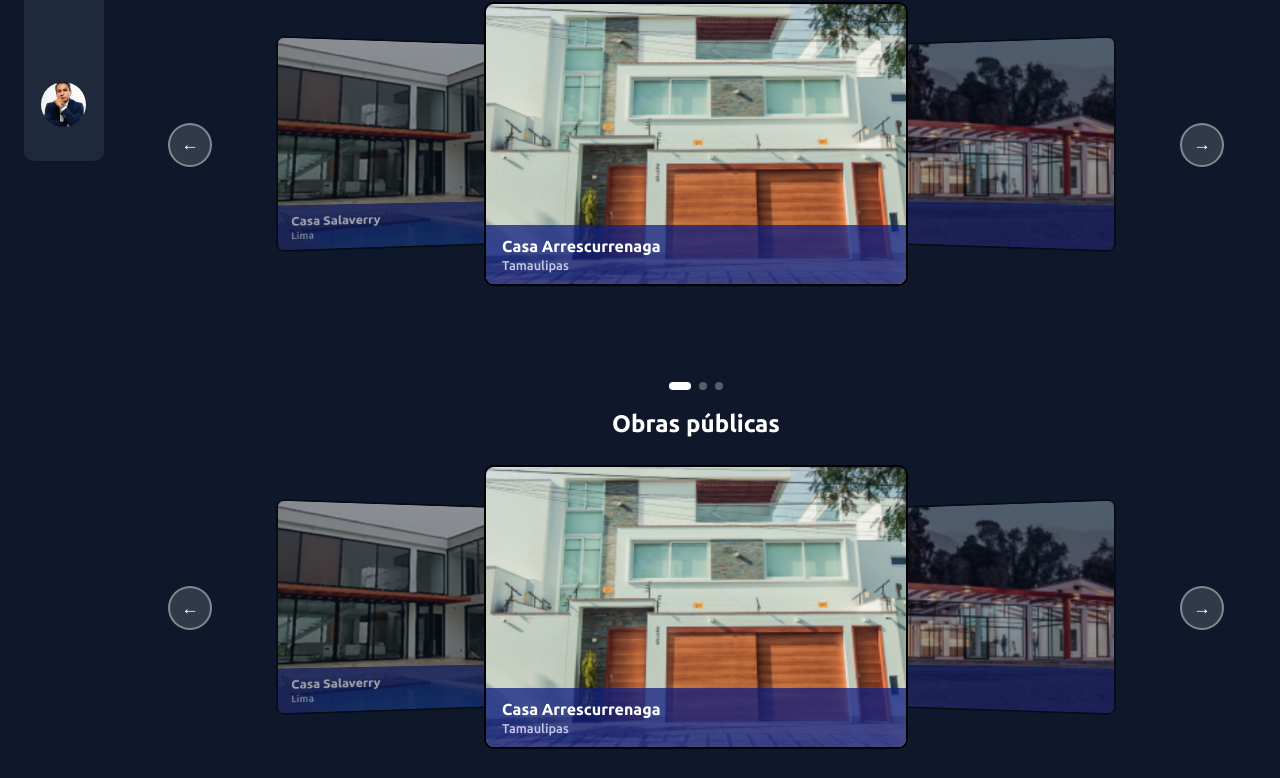
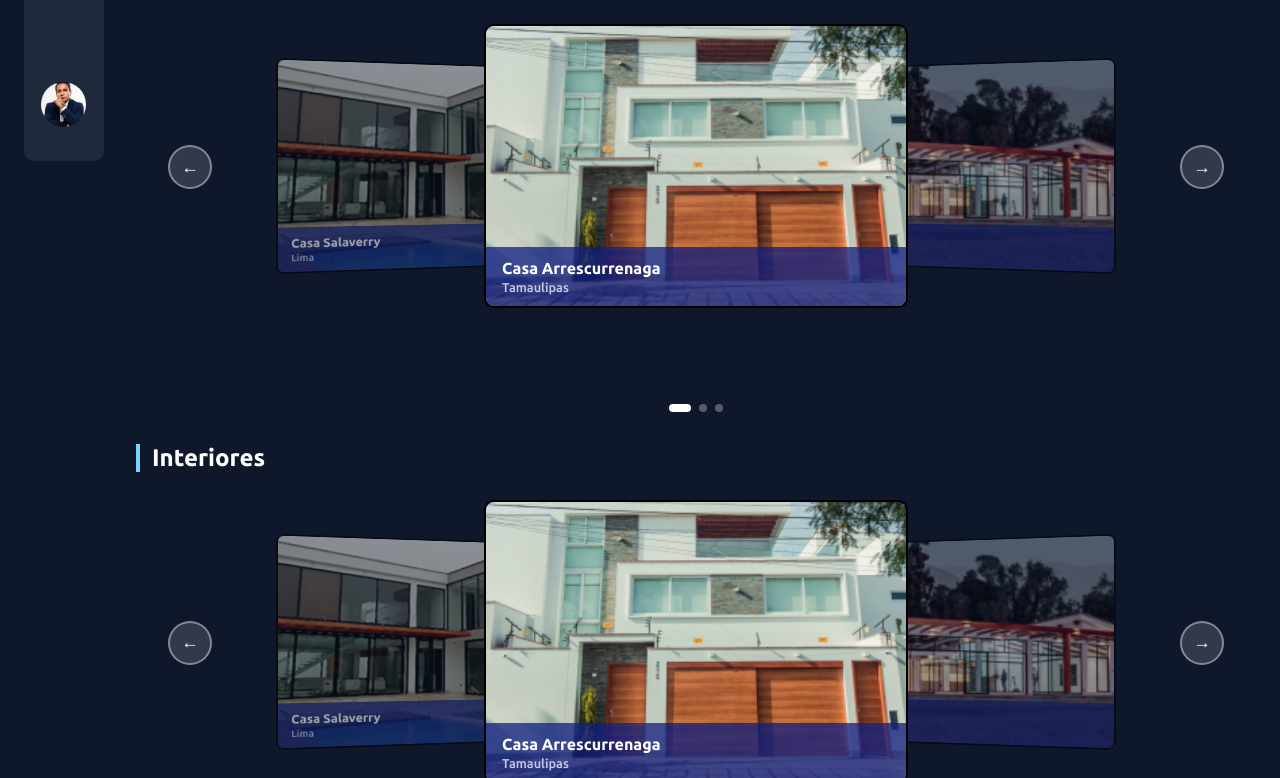
Before and after one commit to Xarmiel/PortWeb, a plain HTML site: page View/Projects.html in a window 1280 px wide. Shown: the part 712-1490 px from the top of the page. Drawn offline with Linux system fonts and the light colour scheme.

Commit message:
Titulos Projects

```diff
--- a/CSS/Style-Projects.css
+++ b/CSS/Style-Projects.css
@@ -3,7 +3,6 @@ html {
     scroll-behavior: smooth; /* Hace que el desplazamiento sea fluido */
 }
 
-/* --- 4. CONTENIDO --- */
 .content {
     flex: 1;
     display: flex;
@@ -43,9 +42,37 @@ input[type="radio"] {
 }
 
 .carrousel_title {
-    margin-top: 1rem;
-    margin-bottom: 0;
-    text-align: center;
+    margin: 2rem 0 1.2rem 0;
+    font-size: 1.5rem;
+    font-weight: 700;
+    color: #fff;
+    display: inline-block;
+    padding-left: 0.75rem;
+    border-left: 4px solid #7AD4FF;
+    position: relative;
+    cursor: default;
+    transition: all 0.3s ease;
+}
+
+.carrousel_title:hover {
+    color: #7AD4FF;
+    transform: translateX(5px);
+    text-shadow: 0 0 8px rgba(122, 212, 255, 0.6);
+}
+
+.carrousel_title::before {
+    content: '';
+    position: absolute;
+    bottom: -5px;
+    left: 0;
+    width: 0;
+    height: 2px;
+    background: linear-gradient(90deg, #7AD4FF, transparent);
+    transition: width 0.4s ease;
+}
+
+.carrousel_title:hover::before {
+    width: 100%;
 }
 
 .scene {
--- a/View/Projects.html
+++ b/View/Projects.html
@@ -115,10 +115,7 @@
             <input type="radio" name="carrousel" id="s3">
 
             <section class="carrousel_section">
-
-                <div class="carrousel_title">
-                    <h2>Viviendas familiares</h2>
-                </div>
+                <h2 class="carrousel_title">Residencial</h2>
 
                 <div class="scene">
 
@@ -179,10 +176,7 @@
 
 
             <section class="carrousel_sectionb">
-
-                <div class="carrousel_title">
-                    <h2>Edificios comerciales</h2>
-                </div>
+                <h2 class="carrousel_title">Industrial</h2>
 
                 <div class="scene">
 
@@ -242,10 +236,7 @@
 
 
             <section class="carrousel_sectionc">
-
-                <div class="carrousel_title">
-                    <h2>Obras públicas</h2>
-                </div>
+                <h2 class="carrousel_title">Interiores</h2>
 
                 <div class="scene">
 
```
